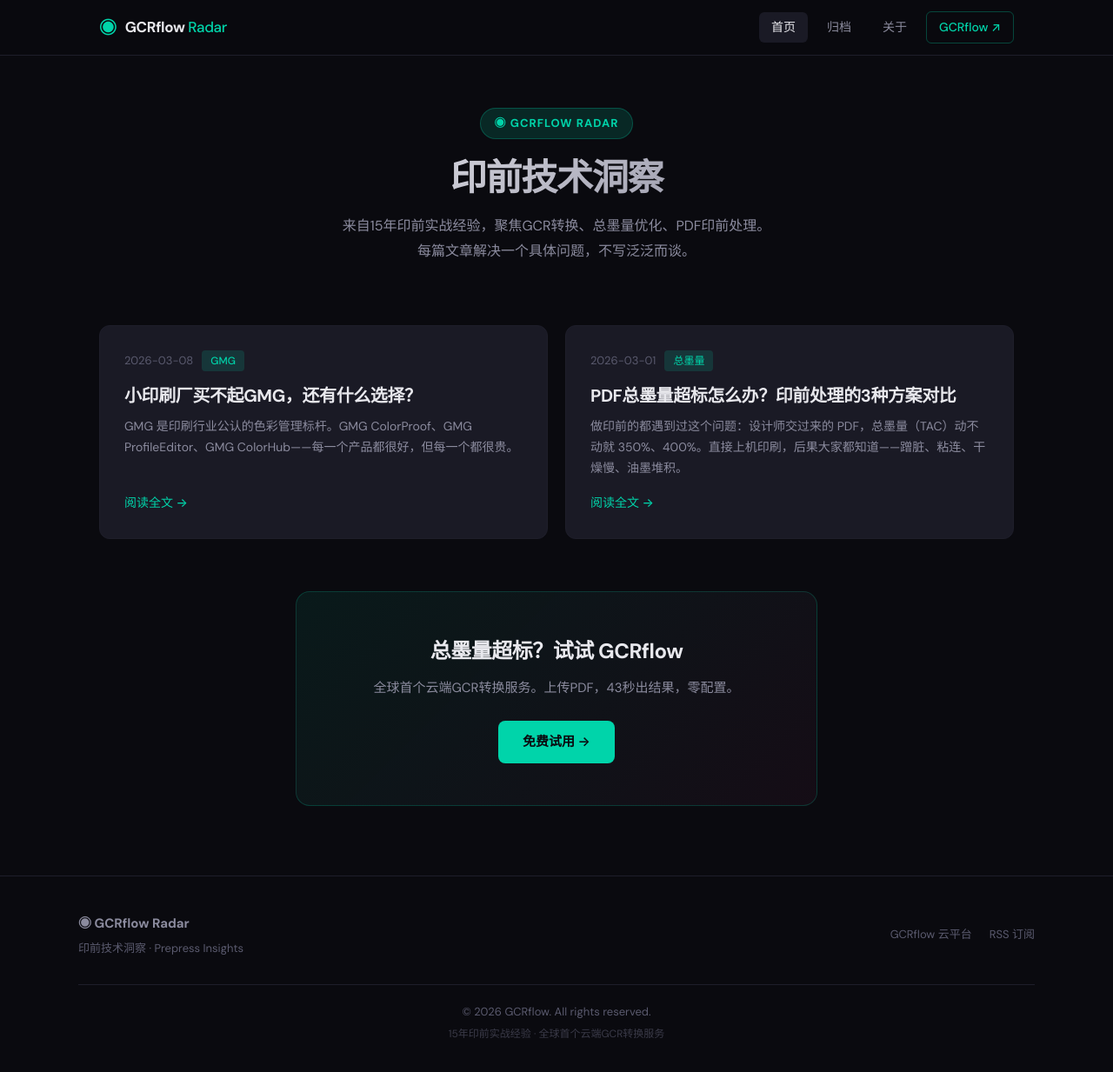
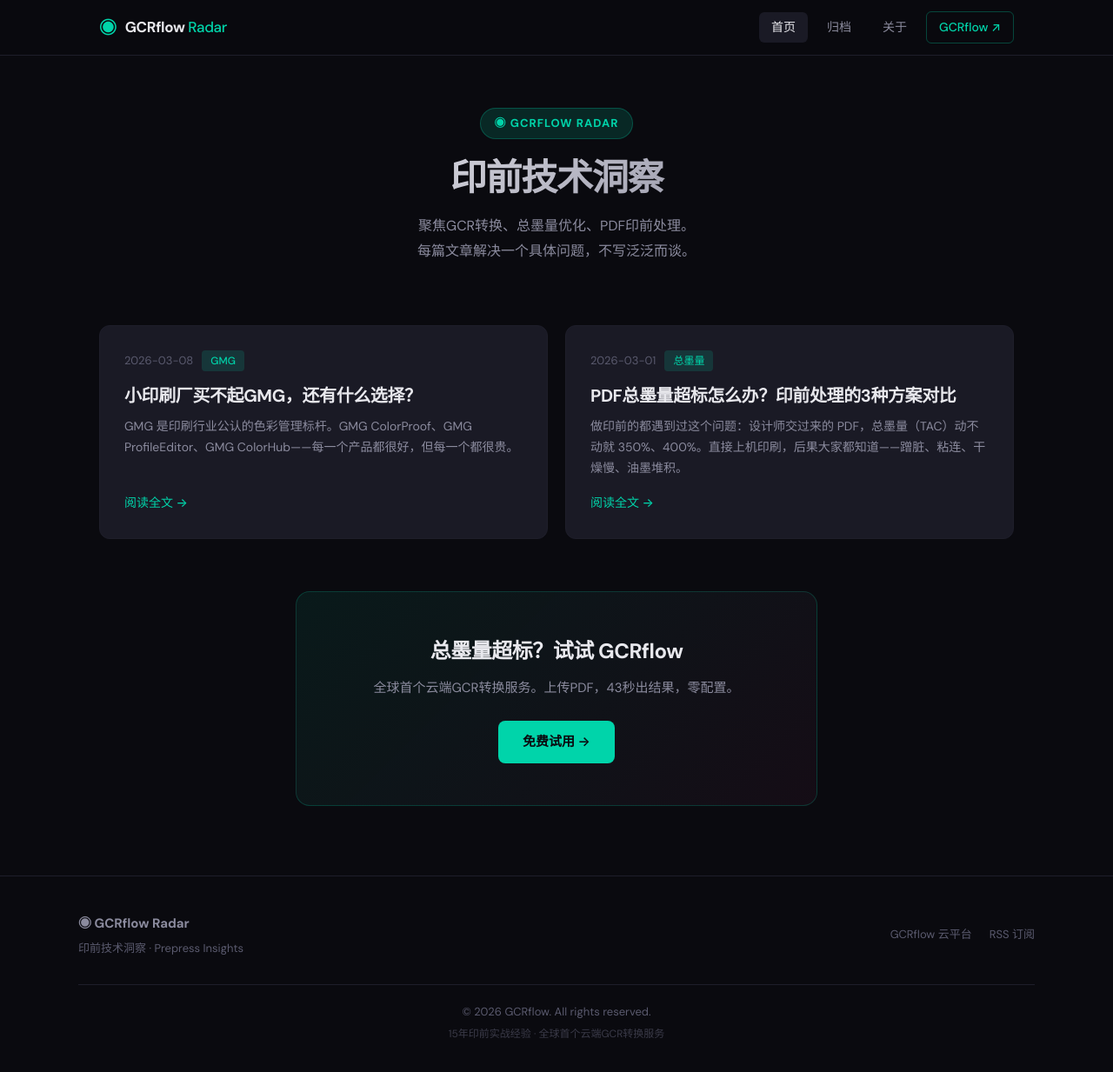
Before and after one commit to L6891244/gcrflow-radar, a Jekyll site: the page built from index.html, in a window 1280 px wide and 1240 px high. Shown: the top 1233 px of the window at 87% size. Built offline with Jekyll 4.4.1, drawn with Linux system fonts in a browser that asks for light colours; the list of posts is cut into pages by our own code.

Commit message:
Update home.html

```diff
--- a/_layouts/home.html
+++ b/_layouts/home.html
@@ -7,14 +7,14 @@
   <div class="hero-inner">
     <div class="hero-badge">◉ GCRflow Radar</div>
     <h1 class="hero-title">印前技术洞察</h1>
-    <p class="hero-subtitle">来自15年印前实战经验，聚焦GCR转换、总墨量优化、PDF印前处理。<br>每篇文章解决一个具体问题，不写泛泛而谈。</p>
+    <p class="hero-subtitle">聚焦GCR转换、总墨量优化、PDF印前处理。<br>每篇文章解决一个具体问题，不写泛泛而谈。</p>
   </div>
 </section>
 
 <!-- Posts -->
 <section class="posts-section">
   <div class="posts-grid">
-    {% for post in paginator.posts %}
+    {% for post in site.posts %}
     <article class="post-card">
       <div class="post-card-meta">
         <time datetime="{{ post.date | date_to_xmlschema }}">{{ post.date | date: "%Y-%m-%d" }}</time>
```
